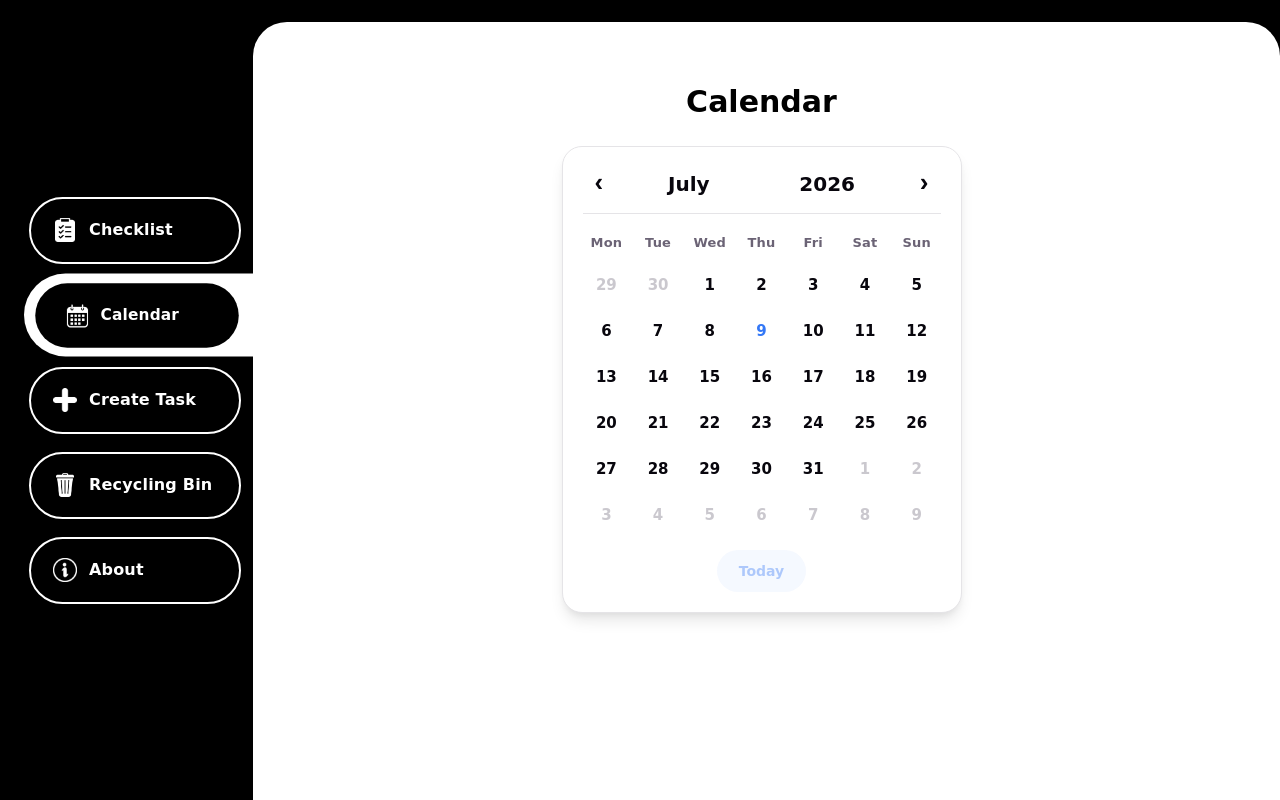
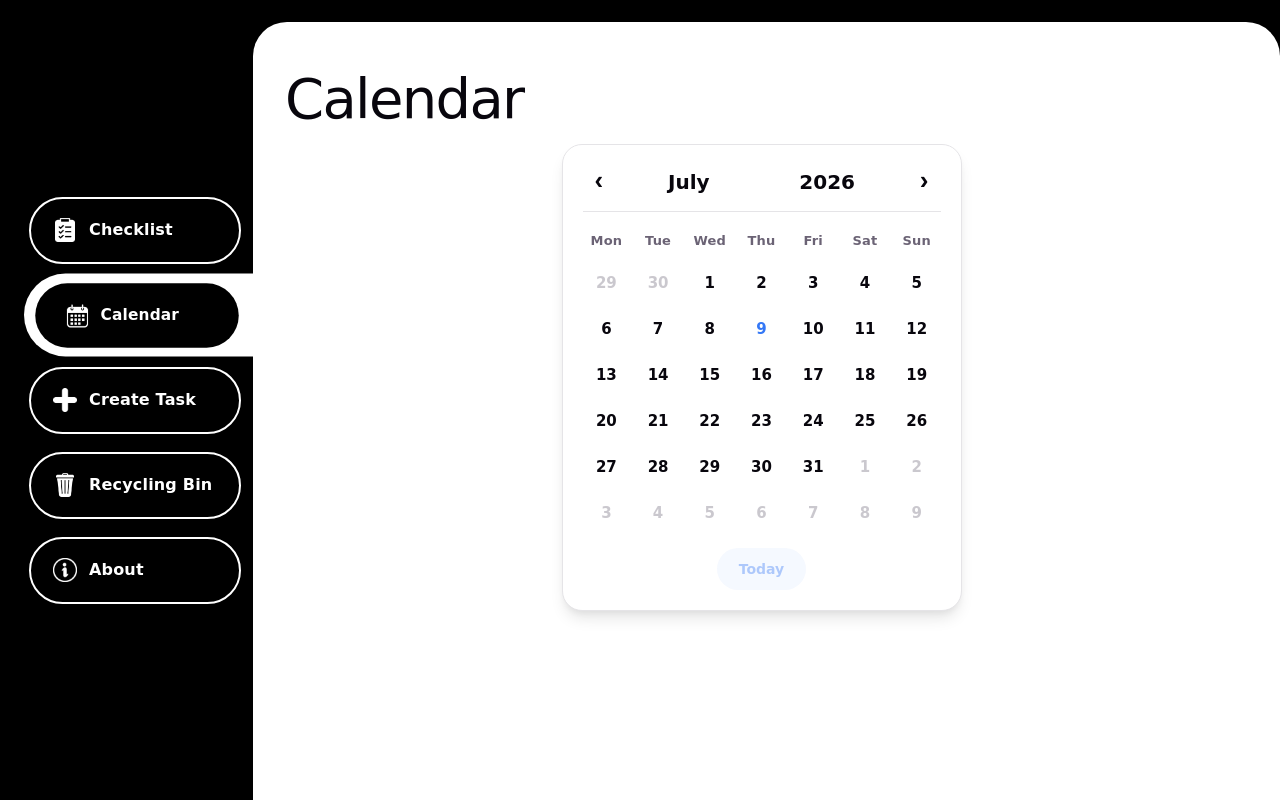
Before and after one commit to Ngovkimyou/ToDo-App, a React (Vite) app: page /calendar in a window 1280 px wide. Built offline with nearby package versions, Linux system fonts and the light colour scheme.

Commit message:
remove unnecessary class from Calendar page title

```diff
--- a/src/pages/Calendar.jsx
+++ b/src/pages/Calendar.jsx
@@ -3,7 +3,7 @@ import Calendar from "../components/Calendar";
 function CalendarPage() {
   return (
     <>
-      <h1 className="page-title">Calendar</h1>
+      <h1>Calendar</h1>
       <Calendar />
     </>
   );
```
